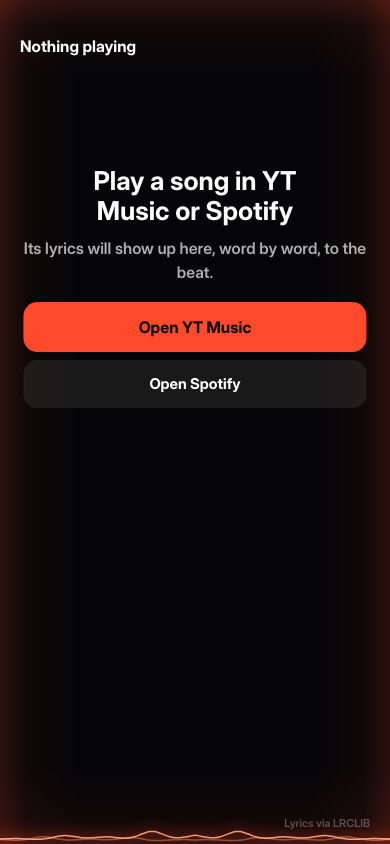
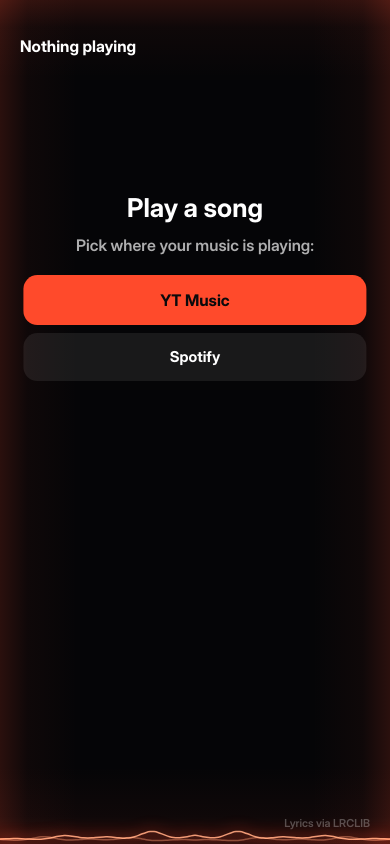
Before and after one commit to Jihgg/lyricpeakandroid, a plain HTML site: page app/src/main/assets/index.html in a window 390 px wide. Drawn offline with Linux system fonts and the light colour scheme.

Commit message:
YT Music button in the app

```diff
--- a/app/src/main/assets/app.js
+++ b/app/src/main/assets/app.js
@@ -56,7 +56,8 @@
 
   /* ================= player state (from Android) ================= */
   const PL = { access: null, edition: (call('edition') || 'standard'), spotifySeen: false, pkg: '', title: '', artist: '', album: '', art: '', duration: 0, pos: 0, at: 0, playing: false, speed: 1 };
-  const APP_NAMES = { 'com.spotify.music': 'Spotify', 'com.google.android.apps.youtube.music': 'YT Music' };
+  const APP_NAMES = { 'com.spotify.music': 'Spotify', 'com.google.android.apps.youtube.music': 'YT Music', ytweb: 'YT Music' };
+  const isYt = (pkg) => pkg === 'ytweb' || pkg === 'com.google.android.apps.youtube.music';
   let trackKey = '', model = null, lyrState = 'idle', lyrInfo = '', reqId = 0, offset = 0, offTimer = 0, fetchTimer = 0;
 
   const curTime = () => PL.pos + (PL.playing ? ((performance.now() - PL.at) / 1000) * PL.speed : 0);
@@ -67,6 +68,7 @@
     PL.access = !!o.access;
     if (o.edition) PL.edition = o.edition;
     PL.spotifySeen = !!o.spotifySeen;
+    if (o.ytApp && o.ytApp !== PL.ytApp) { PL.ytApp = o.ytApp; if (lyrState === 'nomedia') renderMsg(); }
     if (PL.access !== hadAccess) renderSheet();
     if (PL.spotifySeen !== hadSeen && lyrState === 'nomedia') renderMsg();
     if ('art' in o) { PL.art = o.art || ''; setArt(PL.art); updateHud(); }
@@ -86,7 +88,7 @@
       if (changed) { ui.play.dataset.set = '1'; ui.play.replaceChildren(icon(playing ? 'M6.5 5h4v14h-4zM13.5 5h4v14h-4z' : 'M7 4.5v15L19.5 12z')); }
     }
     PL.duration = (o.duration || 0) / 1000;
-    if ((o.pkg || '') !== PL.pkg) { PL.pkg = o.pkg || ''; updateHud(); }
+    if ((o.pkg || '') !== PL.pkg) { PL.pkg = o.pkg || ''; updateHud(); applySettingsUI(); }
     const key = ((o.artist || '') + '|' + o.title).toLowerCase();
     if (key !== trackKey) {
       trackKey = key;
@@ -372,6 +374,7 @@
     wrap: $('wrap'), cvs: $('cv'), art: $('art'), title: $('title'), artist: $('artist'), status: $('status'), msg: $('msg'),
     panel: $('panel'), toast: $('toast'), sheet: $('sheet'), card: $('sheetCard'), play: $('play'), beat: $('beat'), sync: $('sync'),
     modes: [...document.querySelectorAll('#modes button')],
+    sources: [...document.querySelectorAll('#sources button')],
   };
   const g = ui.cvs.getContext('2d');
   let w = 0, h = 0, dpr = 1, lastNow = 0, panelTimer = 0, toastTimer = 0;
@@ -411,6 +414,7 @@
     document.documentElement.style.setProperty('--acc', pal.a);
     ui.modes.forEach((b) => b.classList.toggle('on', b.dataset.mode === S.mode));
     ui.beat.classList.toggle('on', S.react && A.on);
+    ui.sources.forEach((b) => b.classList.toggle('on', b.dataset.src === 'ytmusic' ? isYt(PL.pkg) : PL.pkg === 'com.spotify.music'));
   }
   function updateHud() {
     ui.title.textContent = PL.title || (PL.access ? 'Nothing playing' : '');
@@ -438,22 +442,19 @@
     const show = (title, text, extra) => ui.msg.append(el('h2', { text: title }), el('p', { text }), extra || null);
     const openBtn = (which, label, cls) => el('button', { class: cls || 'go', on: { click: () => call('openApp', which) } }, label);
     if (lyrState === 'nomedia') {
-      if (PL.edition === 'plus') {
-        show('Play a song in YT Music or Spotify', 'Its lyrics will show up here, word by word, to the beat.',
-          el('div', { class: 'stack' }, openBtn('ytmusic', 'Open YT Music'), openBtn('spotify', 'Open Spotify', 'ghost')));
-      } else if (!PL.spotifySeen) {
-        show('Turn on one Spotify setting', "Lyric Peak follows Spotify through Spotify's own sharing switch, so it needs no special access on your phone.",
-          el('div', { class: 'stack' },
-            el('ol', {},
-              el('li', { text: 'Open Spotify and tap your profile picture (top left).' }),
-              el('li', { text: 'Go to Settings and privacy → Playback.' }),
-              el('li', { text: 'Turn on “Device broadcast status”.' }),
-              el('li', { text: 'Play any song, then come back here.' })),
-            openBtn('spotify', 'Open Spotify'),
-            el('p', { class: 'small', text: 'Using YT Music? Install Lyric Peak+ from the same download page.' })));
-      } else {
-        show('Play a song in Spotify', 'Its lyrics will show up here, word by word, to the beat.', openBtn('spotify', 'Open Spotify'));
-      }
+      const spSteps = el('details', {},
+        el('summary', { text: 'Spotify: turn on one setting first' }),
+        el('ol', {},
+          el('li', { text: 'Open Spotify and tap your profile picture (top left).' }),
+          el('li', { text: 'Go to Settings and privacy → Playback.' }),
+          el('li', { text: 'Turn on “Device broadcast status”.' }),
+          el('li', { text: 'Play any song, then come back here.' })));
+      show('Play a song', 'Pick where your music is playing:',
+        el('div', { class: 'stack' },
+          el('button', { class: 'go', on: { click: () => call('ytMusic') } }, 'YT Music'),
+          openBtn('spotify', 'Spotify', 'ghost'),
+          PL.edition === 'standard' && !PL.spotifySeen ? spSteps : null,
+          PL.ytApp !== 'connected' && PL.edition === 'standard' ? el('p', { class: 'small', text: 'YT Music opens inside Lyric Peak. Tap “✦ Lyrics” to come back to the lyrics while it keeps playing.' }) : null));
     }
     else if (lyrState === 'none') show('No synced lyrics for this one', `Couldn't find time-synced lyrics for “${PL.title}”. Try a different spelling:`, form('Search again'));
     else if (lyrState === 'plain') show('Lyrics found, but not time-synced', "This song only has plain lyrics in the database, so they can't follow the music. Try another version:", form('Search again'));
@@ -507,6 +508,7 @@
   // controls
   const keepPanel = () => showPanel(true);
   ui.modes.forEach((b) => b.addEventListener('click', () => { setMode(b.dataset.mode); keepPanel(); }));
+  ui.sources.forEach((b) => b.addEventListener('click', () => { if (b.dataset.src === 'ytmusic') call('ytMusic'); else call('openApp', 'spotify'); }));
   $('pal').addEventListener('click', () => { cyclePal(); keepPanel(); });
   ui.beat.addEventListener('click', () => { toggleReact(); keepPanel(); });
   $('later').addEventListener('click', () => { nudge(-0.1); keepPanel(); });
--- a/app/src/main/assets/index.html
+++ b/app/src/main/assets/index.html
@@ -68,6 +68,10 @@ ol{margin:0 0 12px;padding-left:20px;font-size:15px;line-height:1.6;opacity:.8}
   <div class="toast" id="toast"></div>
   <div class="msg" id="msg"></div>
   <div class="panel off" id="panel">
+    <div class="row seg" id="sources">
+      <button data-src="spotify">Spotify</button>
+      <button data-src="ytmusic">YT Music</button>
+    </div>
     <div class="row">
       <button class="ic" id="prev" aria-label="Previous song"><svg viewBox="0 0 24 24"><path d="M6 5h2v14H6zM20 5v14L9.5 12z"/></svg></button>
       <button class="big ic" id="play" aria-label="Play or pause"><svg viewBox="0 0 24 24" id="playIcon"><path d="M7 4.5v15L19.5 12z"/></svg></button>
```
